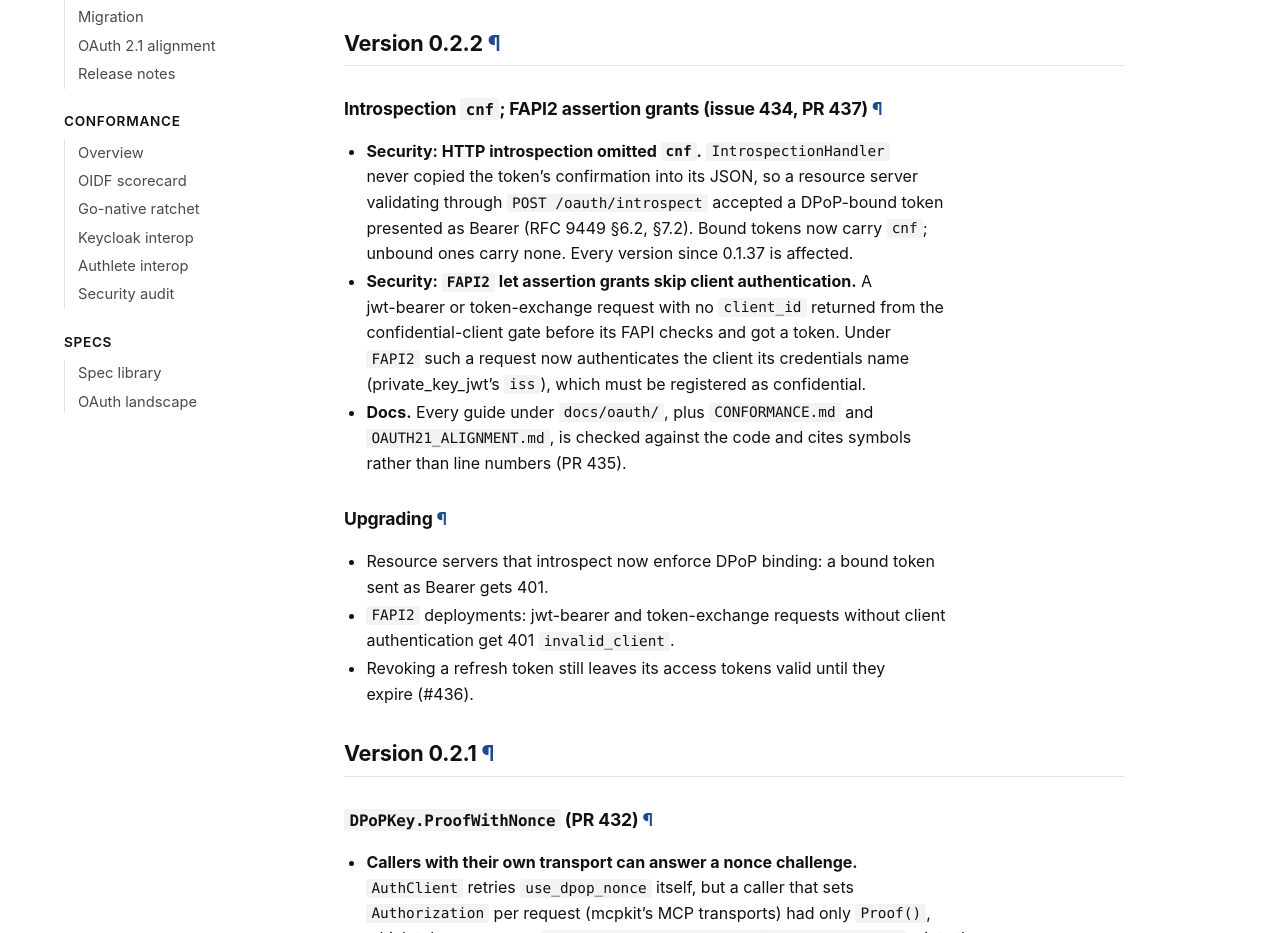
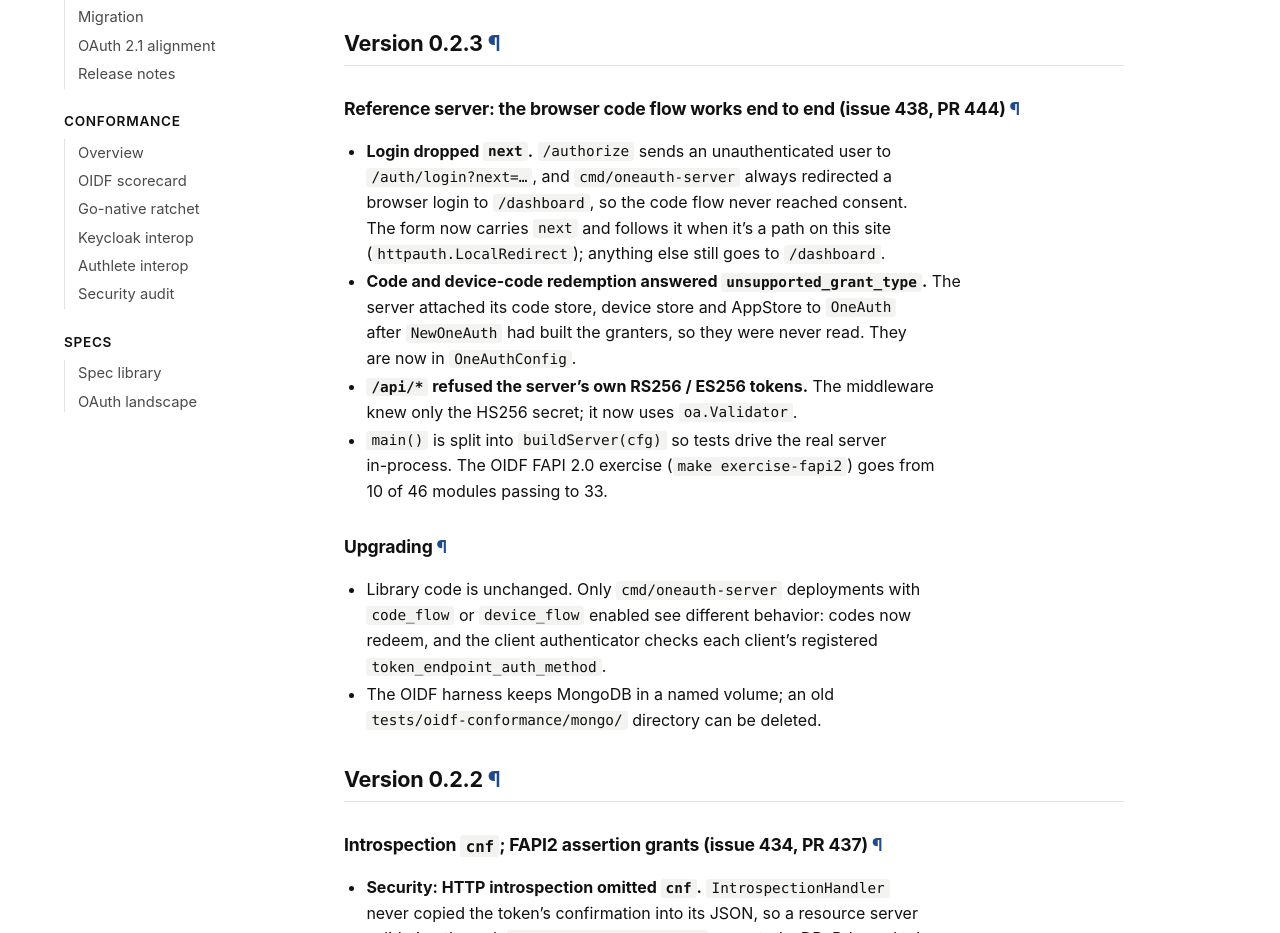
Before and after one commit to panyam/oneauth, a plain HTML site: page guides/release-notes/index.html in a window 1280 px wide. Shown: the part 385-1318 px from the top of the page. Drawn offline with Linux system fonts and the light colour scheme.

Commit message:
Deploy OneAuth docs site (7e880b2548db4d791f8452ffed3d85c95b77fe80) 7e880b2548db4d791f8452ffed3d85c95b77fe80

```diff
--- a/guides/release-notes/index.html
+++ b/guides/release-notes/index.html
@@ -189,6 +189,33 @@
 <p>Versions 0.1.7 through 0.1.36 shipped tag-only; this file picks up again at<br />
 0.1.37. Use <code>git log v0.1.&lt;n-1&gt;..v0.1.&lt;n&gt;</code> for anything in that range.</p>
 </blockquote>
+<h2 id="version-023">Version 0.2.3 <a class="anchor" href="#version-023">¶</a></h2>
+<h3 id="reference-server-the-browser-code-flow-works-end-to-end-issue-438-pr-444">Reference server: the browser code flow works end to end (issue 438, PR 444) <a class="anchor" href="#reference-server-the-browser-code-flow-works-end-to-end-issue-438-pr-444">¶</a></h3>
+<ul>
+<li><strong>Login dropped <code>next</code>.</strong> <code>/authorize</code> sends an unauthenticated user to<br />
+<code>/auth/login?next=…</code>, and <code>cmd/oneauth-server</code> always redirected a<br />
+browser login to <code>/dashboard</code>, so the code flow never reached consent.<br />
+The form now carries <code>next</code> and follows it when it&rsquo;s a path on this site<br />
+(<code>httpauth.LocalRedirect</code>); anything else still goes to <code>/dashboard</code>.</li>
+<li><strong>Code and device-code redemption answered <code>unsupported_grant_type</code>.</strong> The<br />
+server attached its code store, device store and AppStore to <code>OneAuth</code><br />
+after <code>NewOneAuth</code> had built the granters, so they were never read. They<br />
+are now in <code>OneAuthConfig</code>.</li>
+<li><strong><code>/api/*</code> refused the server&rsquo;s own RS256 / ES256 tokens.</strong> The middleware<br />
+knew only the HS256 secret; it now uses <code>oa.Validator</code>.</li>
+<li><code>main()</code> is split into <code>buildServer(cfg)</code> so tests drive the real server<br />
+in-process. The OIDF FAPI 2.0 exercise (<code>make exercise-fapi2</code>) goes from<br />
+10 of 46 modules passing to 33.</li>
+</ul>
+<h3 id="upgrading">Upgrading <a class="anchor" href="#upgrading">¶</a></h3>
+<ul>
+<li>Library code is unchanged. Only <code>cmd/oneauth-server</code> deployments with<br />
+<code>code_flow</code> or <code>device_flow</code> enabled see different behavior: codes now<br />
+redeem, and the client authenticator checks each client&rsquo;s registered<br />
+<code>token_endpoint_auth_method</code>.</li>
+<li>The OIDF harness keeps MongoDB in a named volume; an old<br />
+<code>tests/oidf-conformance/mongo/</code> directory can be deleted.</li>
+</ul>
 <h2 id="version-022">Version 0.2.2 <a class="anchor" href="#version-022">¶</a></h2>
 <h3 id="introspection-cnf-fapi2-assertion-grants-issue-434-pr-437">Introspection <code>cnf</code>; FAPI2 assertion grants (issue 434, PR 437) <a class="anchor" href="#introspection-cnf-fapi2-assertion-grants-issue-434-pr-437">¶</a></h3>
 <ul>
@@ -206,7 +233,7 @@ confidential-client gate before its FAPI checks and got a token. Under<br />
 <code>OAUTH21_ALIGNMENT.md</code>, is checked against the code and cites symbols<br />
 rather than line numbers (PR 435).</li>
 </ul>
-<h3 id="upgrading">Upgrading <a class="anchor" href="#upgrading">¶</a></h3>
+<h3 id="upgrading-1">Upgrading <a class="anchor" href="#upgrading-1">¶</a></h3>
 <ul>
 <li>Resource servers that introspect now enforce DPoP binding: a bound token<br />
 sent as Bearer gets 401.</li>
@@ -248,7 +275,7 @@ in-memory and GORM implement both. <code>CreateAccessTokenResponse</code> carrie
 <li><strong>GAE store tests run in CI</strong> (<code>gae</code> job, <code>make testds</code>, which now waits<br />
 for the emulator rather than sleeping).</li>
 </ul>
-<h3 id="upgrading-1">Upgrading <a class="anchor" href="#upgrading-1">¶</a></h3>
+<h3 id="upgrading-2">Upgrading <a class="anchor" href="#upgrading-2">¶</a></h3>
 <ul>
 <li>Custom <code>AuthorizationCodeStore</code> implementations need the two new methods.</li>
 <li><code>NewAuthorizationCodeGranter</code> takes a <code>core.TokenBlacklist</code>.</li>
@@ -281,7 +308,7 @@ signs tokens over the session. The reference server binds them to the<br />
 login session with an HMAC-derived key and marks the cookie Secure<br />
 behind an https <code>public_url</code>.</li>
 </ul>
-<h3 id="upgrading-2">Upgrading <a class="anchor" href="#upgrading-2">¶</a></h3>
+<h3 id="upgrading-3">Upgrading <a class="anchor" href="#upgrading-3">¶</a></h3>
 <ul>
 <li>The verification-required signup response no longer carries <code>user_id</code>.</li>
 <li>Form posts from another origin need <code>TrustedOrigins</code>.</li>
@@ -305,7 +332,7 @@ the one oneauth can register today).</li>
 <li><strong>Keycloak parity.</strong> A revocation interop test pins the cross-client and<br />
 missing-token answers.</li>
 </ul>
-<h3 id="upgrading-3">Upgrading <a class="anchor" href="#upgrading-3">¶</a></h3>
+<h3 id="upgrading-4">Upgrading <a class="anchor" href="#upgrading-4">¶</a></h3>
 <ul>
 <li><code>FAPI2</code> with RS256 <code>private_key_jwt</code> clients: switch them to ES256 keys.</li>
 <li><code>fapi-dpop.yaml</code> now runs the full profile (private_key_jwt only, no<br />
@@ -330,7 +357,7 @@ DPoP required, rotation off, <code>private_key_jwt</code> only with the issuer a
 string <code>aud</code>, no password grant, no public or unregistered clients, and a<br />
 PAR-only <code>MountAuthorize</code> with capped code / <code>request_uri</code> lifetimes.</li>
 </ul>
-<h3 id="upgrading-4">Upgrading <a class="anchor" href="#upgrading-4">¶</a></h3>
+<h3 id="upgrading-5">Upgrading <a class="anchor" href="#upgrading-5">¶</a></h3>
 <ul>
 <li>Behind a TLS proxy, set <code>AcceptedAudiences</code> if clients put the https<br />
 token-endpoint URL in <code>aud</code>; forwarded headers no longer supply it.</li>
@@ -353,7 +380,7 @@ response type, mounts the advertised <code>POST /oauth/revoke</code>, and emits<
 <li><strong><code>MountProtectedResource</code></strong> mounts each pattern once, so several<br />
 authorization servers no longer panic.</li>
 </ul>
-<h3 id="upgrading-5">Upgrading <a class="anchor" href="#upgrading-5">¶</a></h3>
+<h3 id="upgrading-6">Upgrading <a class="anchor" href="#upgrading-6">¶</a></h3>
 <ul>
 <li>FS deployments: an email that collides with an existing identity&rsquo;s file<br />
 is refused with <code>ErrKeyCollision</code>.</li>
@@ -374,7 +401,7 @@ and echoed alike; a <code>none</code> client gets no secret.</li>
 <code>core.AppRegistration</code>, the FS / GORM / GAE app stores and the client<br />
 SDK; <code>/authorize</code> enforces it.</li>
 </ul>
-<h3 id="upgrading-6">Upgrading <a class="anchor" href="#upgrading-6">¶</a></h3>
+<h3 id="upgrading-7">Upgrading <a class="anchor" href="#upgrading-7">¶</a></h3>
 <ul>
 <li>Registrations with bad redirect URIs, unknown methods or grants, or<br />
 <code>authorization_code</code> without a redirect URI are refused.</li>
@@ -400,7 +427,7 @@ redirect) and device authorization (400).</li>
 <code>AllowAnyRedirectURI</code> (on <code>AuthorizationHandler</code> or<br />
 <code>AuthorizeMountConfig</code>).</li>
 </ul>
-<h3 id="upgrading-7">Upgrading <a class="anchor" href="#upgrading-7">¶</a></h3>
+<h3 id="upgrading-8">Upgrading <a class="anchor" href="#upgrading-8">¶</a></h3>
 <ul>
 <li>Custom consent templates must post <code>request_uri</code> back.</li>
 <li>Mounts with neither <code>AppStore</code> nor <code>RedirectURIValidator</code> need one, or<br />
@@ -425,7 +452,7 @@ an <code>invalid_client</code> 401 carries <code>WWW-Authenticate: Basic</code>;
 <li><strong>Bodies are bounded at 64 KiB</strong> on the token endpoint (413) and, via<br />
 <code>httpauth.CapRequestBody</code>, on every other handler that reads one.</li>
 </ul>
-<h3 id="upgrading-8">Upgrading <a class="anchor" href="#upgrading-8">¶</a></h3>
+<h3 id="upgrading-9">Upgrading <a class="anchor" href="#upgrading-9">¶</a></h3>
 <ul>
 <li>Clients registered with a <code>scope</code> that ask for something else get 400.</li>
 <li>A wrong password on the password grant is 400, not 401.</li>
@@ -452,7 +479,7 @@ via <code>go run</code>; CI pins govulncheck too.</li>
 <li><strong>Deploy examples</strong> <code>memory.yaml</code> and <code>fapi-dpop.yaml</code> let <code>jwt.issuer</code><br />
 follow <code>public_url</code>.</li>
 </ul>
-<h3 id="upgrading-9">Upgrading <a class="anchor" href="#upgrading-9">¶</a></h3>
+<h3 id="upgrading-10">Upgrading <a class="anchor" href="#upgrading-10">¶</a></h3>
 <ul>
 <li><strong>Short RSA keys</strong> (under 2048 bits) fail when loaded, including keys a<br />
 remote JWKS publishes.</li>
@@ -482,7 +509,7 @@ deletes included, is Secure + HttpOnly + SameSite=Lax, and <code>httpauth</code>
 the parsed path, query and fragment.</li>
 <li><strong>Workflows</strong> run with a read-only <code>GITHUB_TOKEN</code>.</li>
 </ul>
-<h3 id="upgrading-10">Upgrading <a class="anchor" href="#upgrading-10">¶</a></h3>
+<h3 id="upgrading-11">Upgrading <a class="anchor" href="#upgrading-11">¶</a></h3>
 <ul>
 <li><strong>Encrypted key stores holding plaintext secrets:</strong> start once with<br />
 <code>key_store.migrate_legacy: true</code>, or set <code>AllowLegacyPlaintext</code> and call<br />
@@ -531,7 +558,7 @@ the family&rsquo;s expiry in every store.</li>
 <code>httpauth</code>&rsquo;s log, and no unverified JWT parse in the revoker or the<br />
 server&rsquo;s <code>/api/revoke</code>.</li>
 </ul>
-<h3 id="upgrading-11">Upgrading <a class="anchor" href="#upgrading-11">¶</a></h3>
+<h3 id="upgrading-12">Upgrading <a class="anchor" href="#upgrading-12">¶</a></h3>
 <ul>
 <li><strong>Tokens without <code>exp</code></strong> no longer validate. oneauth always set it.</li>
 <li><strong>Missing scope</strong> is 403, not 401.</li>
@@ -582,7 +609,7 @@ plain-http public URL on a non-loopback host unless <code>allow_insecure_http</c
 <code>jwt.issuer</code> defaults to the public URL. Pages load a prebuilt stylesheet<br />
 (<code>make server-css</code>), and the CSP allows only <code>'self'</code>.</li>
 </ul>
-<h3 id="upgrading-12">Upgrading <a class="anchor" href="#upgrading-12">¶</a></h3>
+<h3 id="upgrading-13">Upgrading <a class="anchor" href="#upgrading-13">¶</a></h3>
 <ul>
 <li><strong><code>AdminAuth</code>:</strong> pass <code>NewNoAuth()</code> for open admin routes; nil now refuses.</li>
 <li><strong>DCR behind a real host:</strong> set <code>AppRegistrar.IssuerBaseURL</code>, or registration<br />
@@ -632,7 +659,7 @@ failed.</li>
 <li>Every Go file is gofmt-clean and CI checks it. <code>make fmt</code> fixes;<br />
 <code>.git-blame-ignore-revs</code> keeps the cleanup commit out of blame.</li>
 </ul>
-<h3 id="upgrading-13">Upgrading <a class="anchor" href="#upgrading-13">¶</a></h3>
+<h3 id="upgrading-14">Upgrading <a class="anchor" href="#upgrading-14">¶</a></h3>
 <ul>
 <li><strong><code>DPoPKey</code> callers:</strong> no exported API changed, but a validator using the<br />
 default algorithm list now also accepts Ed25519 proofs. Set<br />
@@ -659,7 +686,7 @@ and <code>ClientRegistrationResponse</code> (RFC 9449 §5.2).</li>
 </ul>
 <p>Where oneauth and Keycloak still answer differently, <code>docs/SECURITY_AUDIT.md</code><br />
 says which and why.</p>
-<h3 id="upgrading-14">Upgrading <a class="anchor" href="#upgrading-14">¶</a></h3>
+<h3 id="upgrading-15">Upgrading <a class="anchor" href="#upgrading-15">¶</a></h3>
 <ul>
 <li><strong>Code that branches on the refresh grant&rsquo;s status</strong> sees 400 instead of<br />
 401 for a refused token. Only <code>invalid_client</code> is 401.</li>
@@ -713,7 +740,7 @@ reaches jwt-bearer, token-exchange and PAR.</li>
 <li><strong>SDK.</strong> <code>ServerCredential.ClientID</code> records which client a credential was<br />
 issued to, and the automatic refresh sends it instead of <code>&quot;cli&quot;</code>.</li>
 </ul>
-<h3 id="upgrading-15">Upgrading <a class="anchor" href="#upgrading-15">¶</a></h3>
+<h3 id="upgrading-16">Upgrading <a class="anchor" href="#upgrading-16">¶</a></h3>
 <ul>
 <li><strong>GORM deployments need <code>AutoMigrate</code></strong> for the new app-registration columns<br />
 (<code>dpop_bound_access_tokens</code> and the two back-channel logout fields).</li>
```
